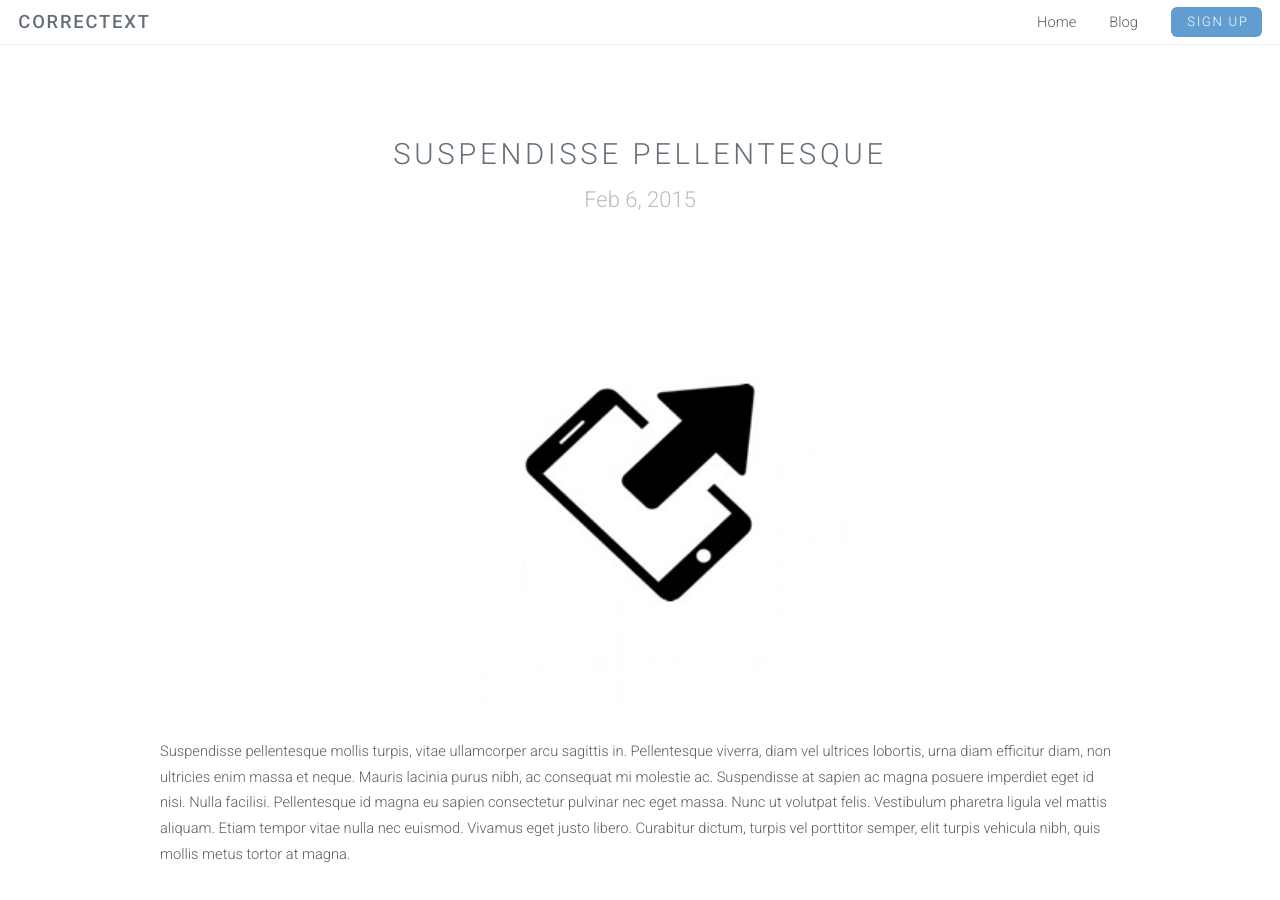
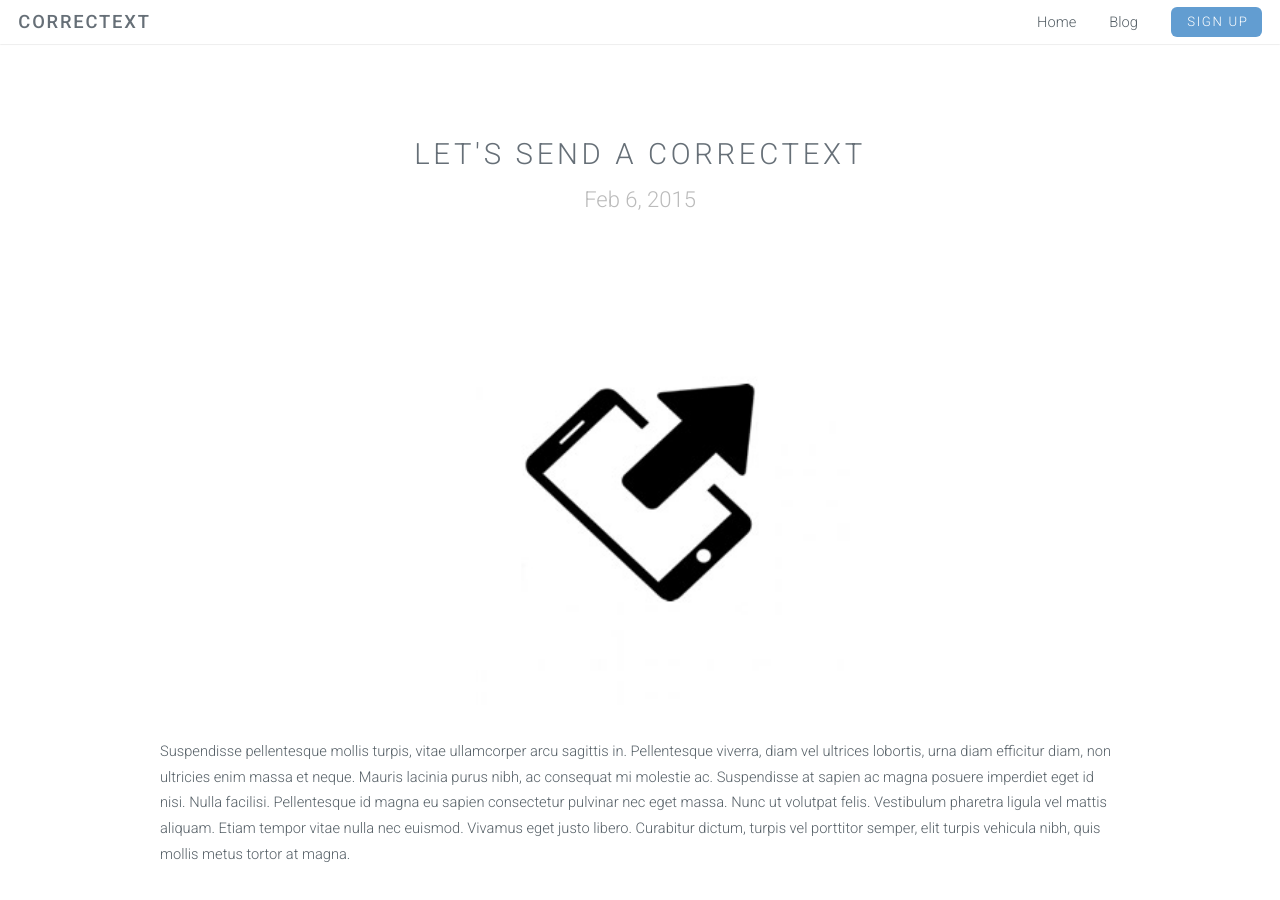
Before and after one commit to LevlUp/correctext, a Jekyll site: the page built from _posts/2015-02-06-Let's-send-a-CorrecText.markdown, in a window 1280 px wide and 900 px high. Built offline with Jekyll 4.4.1, drawn with Linux system fonts in a browser that asks for light colours.

Commit message:
update blog posts

```diff
--- a/_posts/2015-02-06-welcome-to-jekyll.markdown
+++ b/_posts/2015-02-06-Let's-send-a-CorrecText.markdown
@@ -1,8 +1,5 @@
 ---
 layout: post
-title:  "Suspendisse pellentesque"
-date:   2015-02-06 14:37:44
-categories: update
 ---
 
 <img src="{{ site.baseurl }}/images/pic01.jpg" class="fit image">
```
Also changed, not shown: _posts/2015-01-30-Is-This-Magic?.markdown (renamed from _posts/2015-01-30-Lorem.markdown), _posts/2015-02-17-How-it-Started.markdown (renamed from _posts/2015-02-17-Curabitur.markdown).
